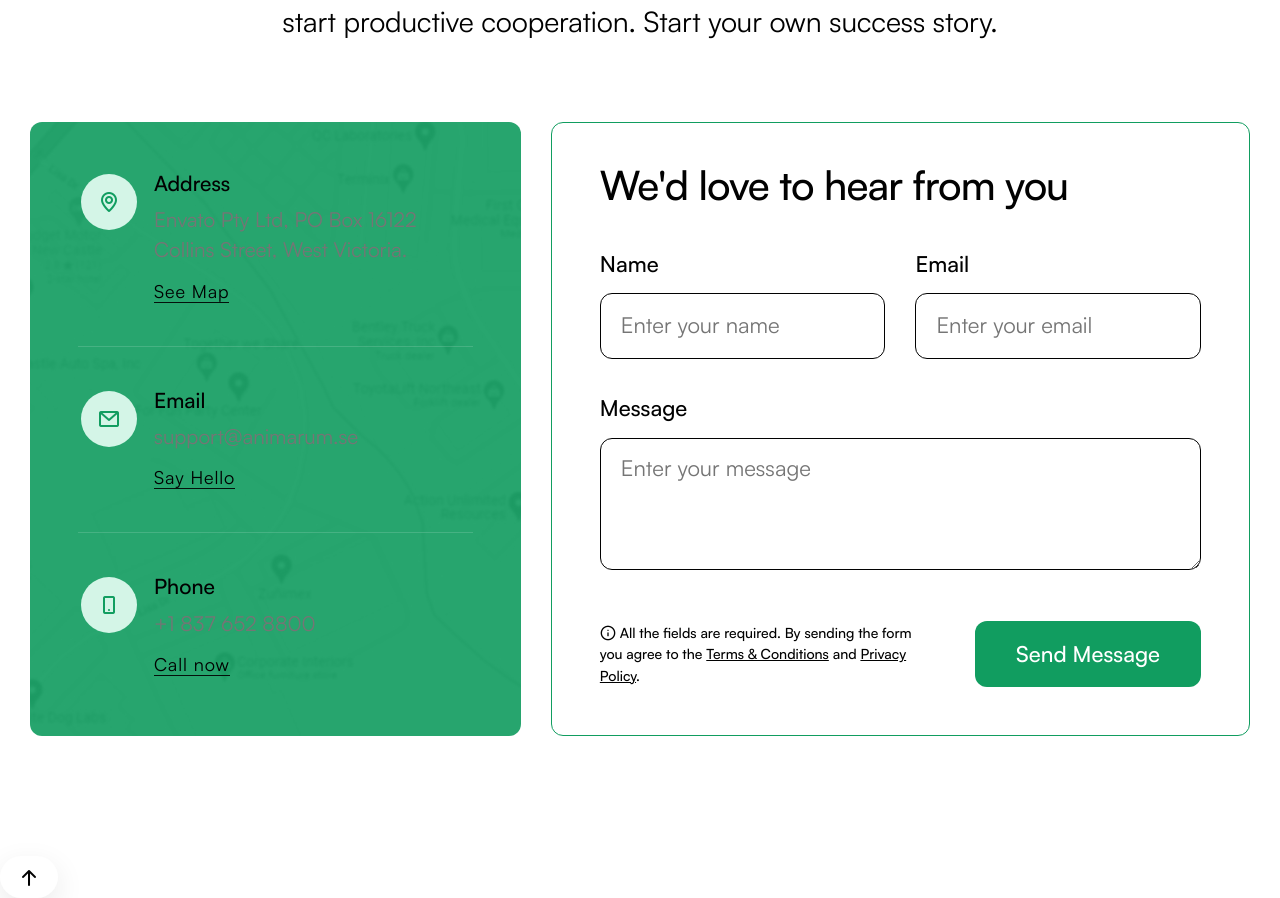
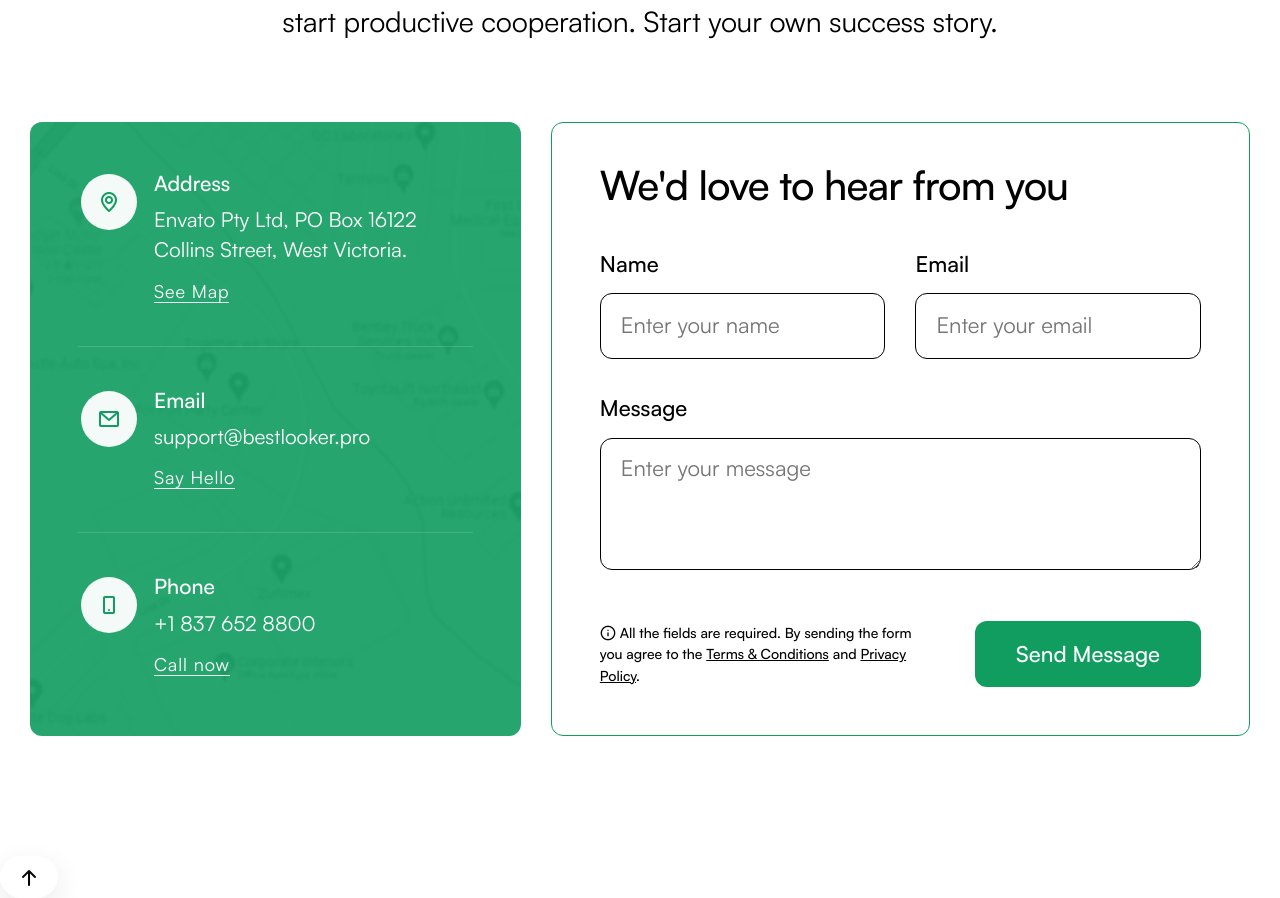
Before and after one commit to engmohamednabil/animarum, an Angular app: page /contact in a window 1280 px wide. Shown: the part 427-1325 px from the top of the page. Built offline with nearby package versions, Linux system fonts and the light colour scheme.

Commit message:
remove style

```diff
--- a/src/app/contact/contact.component.html
+++ b/src/app/contact/contact.component.html
@@ -26,8 +26,7 @@
 
                             <!-- Left Column -->
                             <div class="col-lg-5 mb-md-50 mb-sm-30 d-flex align-items-strech">
-                                <div class="bg-color-primary-1 bg-color-alpha-90 bg-image bg-scroll w-100 round overflow-hidden px-4 px-sm-5 py-5"
-                                style="background-image: url(assets/images/demo-corporate/section-bg-4.jpg)">
+                                <div class="bg-color-primary-1 bg-color-alpha-90 bg-image bg-scroll light-content w-100 round overflow-hidden px-4 px-sm-5 py-5" style="background-image: url(assets/images/demo-corporate/section-bg-4.jpg)">
 
                                     <!-- Address -->
                                     <div class="contact-item mb-40 mb-sm-20">
@@ -57,10 +56,10 @@
                                             Email
                                         </h4>
                                         <div class="ci-text large">
-                                            support@animarum.se
+                                            support@bestlooker.pro
                                         </div>
                                         <div class="ci-link">
-                                            <a href="mailto:support@animarum.se">Say Hello</a>
+                                            <a href="mailto:support@bestlooker.pro">Say Hello</a>
                                         </div>
                                     </div>
                                     <!-- End Email -->
```
